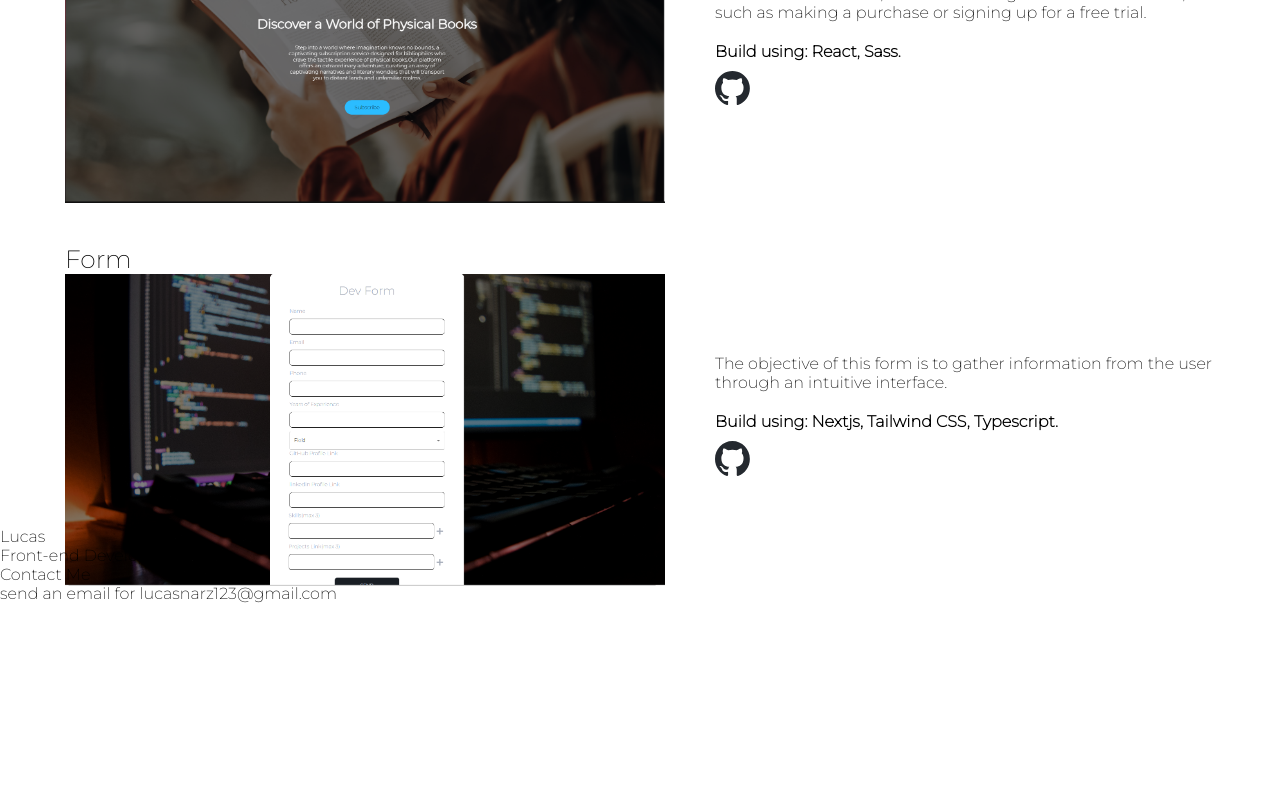
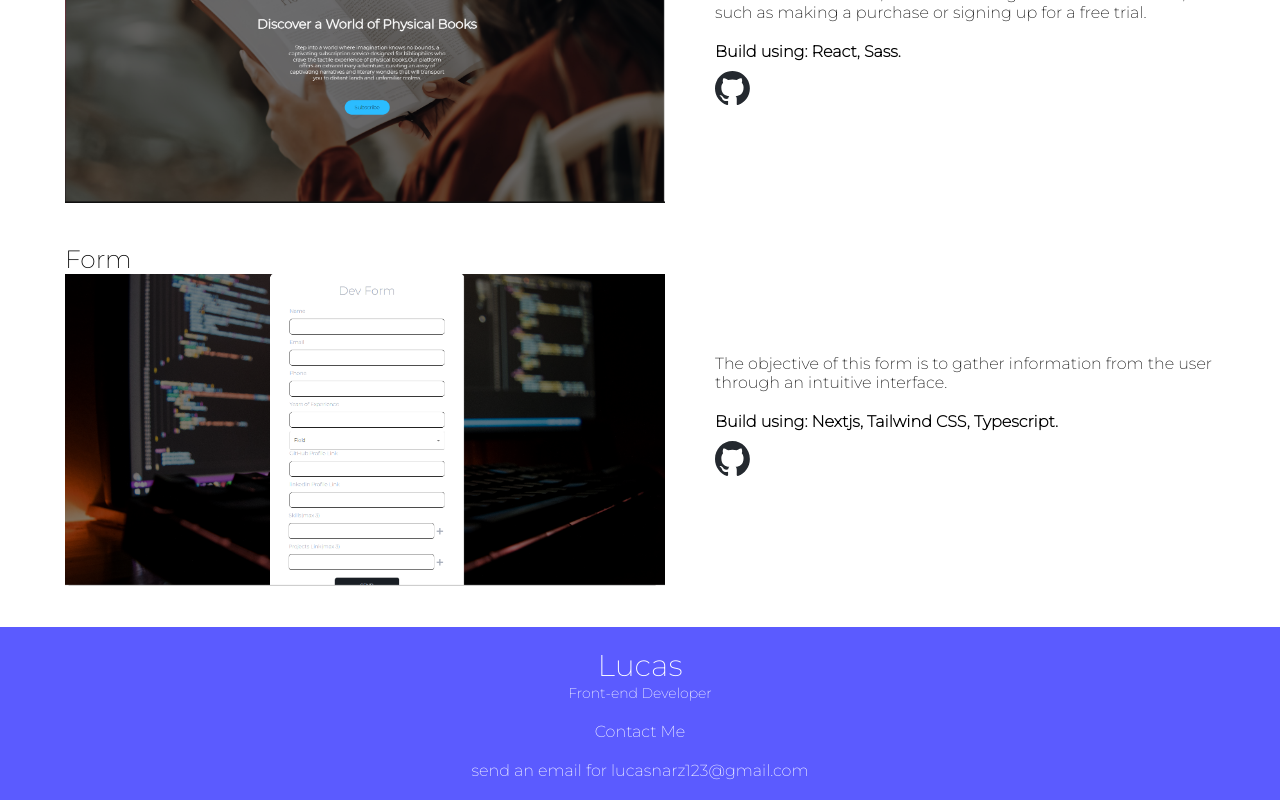
Before and after one commit to LucasNarZ/portfolio-full-stack, a React (Create React App) app in the folder Portfolio/: page / in a window 1280 px wide. Shown: the part 1953-2753 px from the top of the page. Before the commit the page ends 2556 px from the top, so only its background shows below. Built offline with nearby package versions, Linux system fonts and the light colour scheme.

Commit message:
adding footer and contact style

```diff
--- a/Portfolio/src/css/styles.css
+++ b/Portfolio/src/css/styles.css
@@ -146,7 +146,7 @@
 
 #Skills {
   min-height: calc(100vh - 79px);
-  background-color: rgb(245, 245, 245);
+  background-color: rgb(255, 255, 255);
   display: flex;
   flex-direction: column;
   padding-bottom: 50px;
@@ -203,6 +203,7 @@
   flex-direction: column;
   align-items: center;
   padding-bottom: 20px;
+  margin-bottom: 100px;
 }
 #Projects .project {
   display: flex;
@@ -252,6 +253,77 @@
   padding-bottom: 40px;
 }
 
+.contact {
+  display: flex;
+  height: 100vh;
+  width: 100vw;
+  flex-direction: column;
+  align-items: center;
+}
+.contact h1 {
+  text-align: center;
+  font-size: 30px;
+  margin-bottom: 200px;
+  margin-top: 200px;
+}
+.contact img {
+  width: 36px;
+}
+.contact .option {
+  display: flex;
+  column-gap: 15px;
+  border-radius: 10px;
+  width: 500px;
+  border: 1px rgb(221, 221, 221) solid;
+  padding: 10px;
+  align-items: center;
+  background-color: rgb(248, 248, 248);
+  margin-top: 20px;
+  transition: background-color 0.5s;
+  cursor: pointer;
+}
+.contact .option p {
+  text-align: center;
+}
+.contact .option:hover {
+  background-color: white;
+}
+.contact a {
+  text-decoration: none;
+  color: black;
+}
+
+#footer {
+  display: flex;
+  flex-direction: column;
+  row-gap: 20px;
+  align-items: center;
+  padding: 20px 0;
+  background-color: rgb(91, 91, 255);
+  color: white;
+}
+#footer img {
+  width: 90px;
+}
+#footer a {
+  text-decoration: none;
+  color: white;
+}
+#footer p {
+  text-align: center;
+}
+#footer .name-and-prof {
+  display: flex;
+  flex-direction: column;
+  align-items: center;
+}
+#footer .name-and-prof .name {
+  font-size: 30px;
+}
+#footer .name-and-prof .prof {
+  font-size: 14px;
+}
+
 * {
   padding: 0;
   margin: 0;
--- a/Portfolio/src/scss/_contact.scss
+++ b/Portfolio/src/scss/_contact.scss
@@ -1,20 +1,44 @@
-.contact{
+#contact{
     display: flex;
     height: 100vh;
+    width: 100vw;
     flex-direction: column;
-    justify-content: center;
-    row-gap: 40px;
     align-items: center;
-    button{
-        background-color: $light-blue;
-        font-family: 'Montserrat', sans-serif;
-        font-size: 18px;
-        width: 200px;
-        height: 40px;
-        border-radius: 50px;
+
+    h1{
+        text-align: center;
+        font-size: 30px;
+        margin-bottom: 200px;
+        margin-top: 200px;
+    }
+    img{
+        width: 36px;
+    }
+    .option{
+        display: flex;
+        column-gap: 15px;
+        border-radius: 10px;
+
+        width: 500px;
+        border: 1px rgb(221, 221, 221) solid;
+        padding: 10px;
+        align-items: center;
+        background-color: rgb(248, 248, 248);
+        margin-top: 20px;
+        transition: background-color .5s;
         cursor: pointer;
+        p{
+
+            text-align: center;
+
+        }
+
+        &:hover{
+            background-color: white;
+        }
     }
     a{
         text-decoration: none;
+        color: black;
     }
 }
--- a/Portfolio/src/scss/_footer.scss
+++ b/Portfolio/src/scss/_footer.scss
@@ -0,0 +1,32 @@
+#footer{
+    display: flex;
+    flex-direction: column;
+    row-gap: 20px;
+    align-items: center;
+    padding: 20px 0;
+    background-color: $footer_color;
+    color: white;
+    img{
+        width: 90px;
+    }
+
+    a{
+        text-decoration: none;
+        color: white;
+
+    }
+    p{
+        text-align: center;
+    }
+    .name-and-prof{
+        display: flex;
+        flex-direction: column;
+        align-items: center;
+        .name{
+            font-size: 30px;
+        }
+        .prof{
+            font-size: 14px;
+        }
+    }
+}
--- a/Portfolio/src/scss/_projects.scss
+++ b/Portfolio/src/scss/_projects.scss
@@ -5,6 +5,7 @@
     flex-direction: column;
     align-items: center;
     padding-bottom: 20px;
+    margin-bottom: 100px;
     .project{
         display: flex;
         column-gap: 50px;
--- a/Portfolio/src/scss/_variables.scss
+++ b/Portfolio/src/scss/_variables.scss
@@ -1,9 +1,9 @@
 $header-color: rgb(247, 247, 247);
 $main-color: rgb(255, 255, 255);
-$skills-color: rgb(245, 245, 245);
+$skills-color: rgb(255, 255, 255);
 $projects-color: rgb(255, 255, 255);
 $boxes-color: rgb(78, 78, 78);
-
+$footer_color: rgb(91, 91, 255);
 
 $section-title-font-size: 45px;
 $sections-height: calc(100vh - 79px);
--- a/Portfolio/src/scss/main.scss
+++ b/Portfolio/src/scss/main.scss
@@ -6,6 +6,7 @@
 @import "./home";
 @import "./skills";
 @import "./projects";
+@import "./contact";
 @import "./footer";
 
 
```
Also changed, not shown: 1 other file (tests, documents, lock files or other folders).
